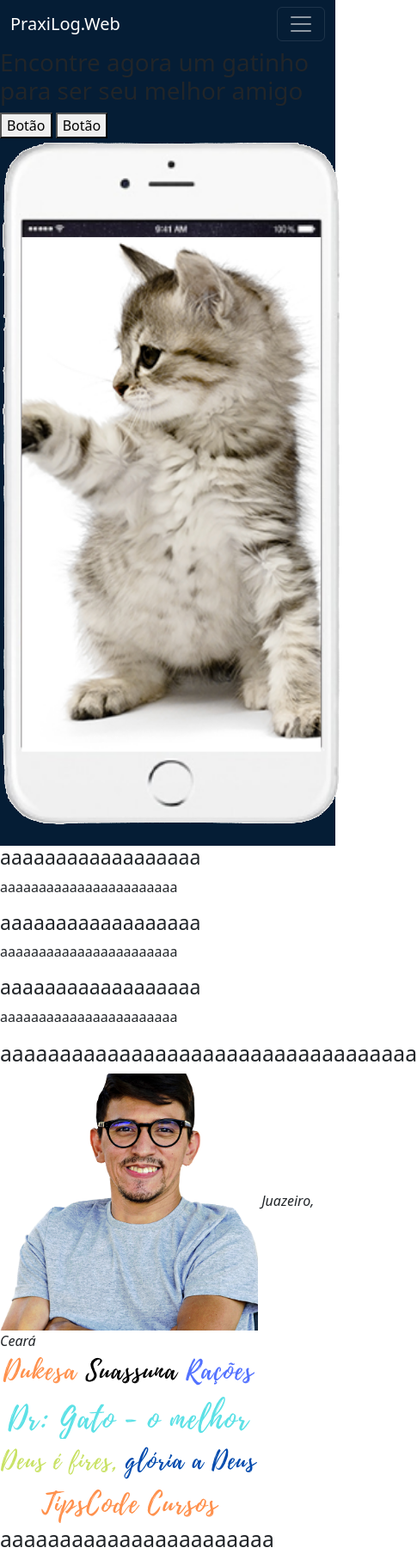
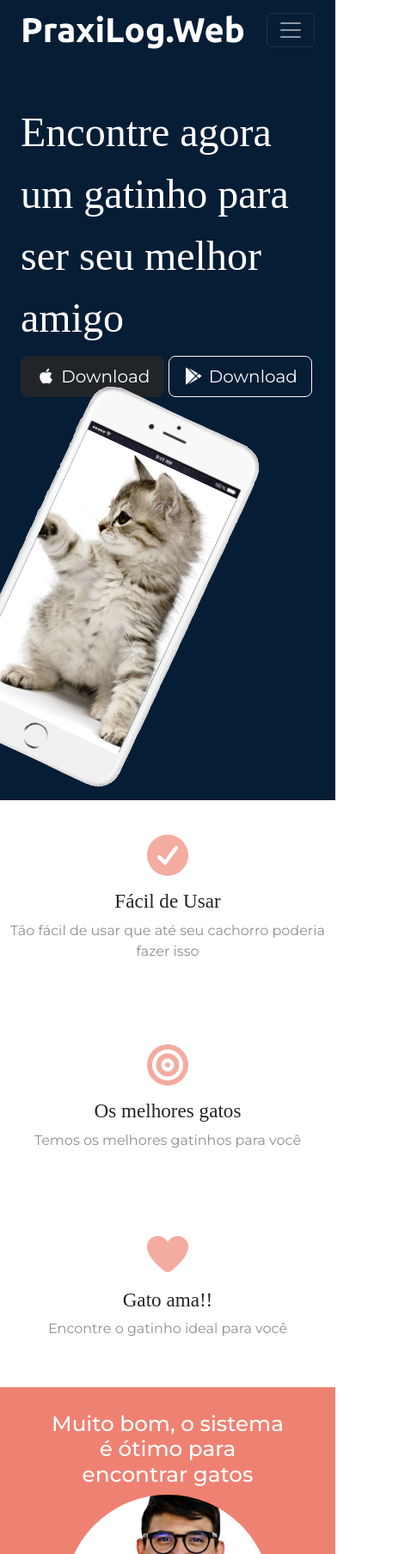
Before and after one commit to thi2u/full-stack-turbo-TipsCode, a plain HTML site: page bootstrap/dukeza/index.html in a window 390 px wide. Shown: the top 1808 px of the page at 86% size, 485 px wide, since content can reach past the window. Drawn offline with nearby package versions, Linux system fonts and the light colour scheme.

Commit message:
Atualização de estudos Finalizado módulo de Bootstrap Básico Dado início a Bootstrap Intermediário

```diff
--- a/bootstrap/dukeza/css/styles.css
+++ b/bootstrap/dukeza/css/styles.css
@@ -1,3 +1,108 @@
+/* ---------------------- TAGS ---------------------- */
+
+body{
+    font-family: "Montserrat", sans-serif;
+}
+
+h1 {
+    line-height: 1.5;
+    font-size: 3rem;
+    font-family: "Montserrat-black";
+}
+
+p{
+    color: #8f8f8f;
+}
+
+/* ---------------------- Header ---------------------- */
+
+#title figure{
+    padding: 0px;
+}
+
 #title{
     background-color: #051d35;
+    color: #fff;
+    padding-bottom: 10px;
 }
+
+#title .row{
+    margin: 0px;
+}
+
+.navbar-brand{
+    font-family: "Ubuntu", serif;
+    font-size: 2.5rem;
+    font-weight: bold;
+}
+
+.navbar{
+    padding: 0 0 3rem;
+}
+
+.nav-link{
+    font-size: 1.2rem;
+    font-family: "Montserrat", sans-serif;
+    color: #fff;
+}
+
+.title-image{
+    width: 60%;
+    transform: rotate(25deg);
+}
+
+/* ---------------------- Features ---------------------- */
+
+#features{
+    align-items: center;
+    justify-content: space-around;
+}
+
+.div-items{
+    padding: 40px 10px;
+    display: flex;
+    flex-direction: column;
+    align-items: center;
+    text-align: center;
+    justify-content: space-around;
+}
+
+.div-items i{
+    color: #ef8172ab;
+    font-size: 3rem;
+    margin-bottom: 1rem;
+}
+
+.div-items h3{
+    font-family: "Montserrat-bold";
+}
+
+.div-items:hover i{
+    color: #ef8172;
+}
+
+/* ---------------------- TESTIMONIALS & PRESS ---------------------- */
+
+#testimonials{
+    background-color: #ef8172;
+    padding: 7% 15%;
+    text-align: center;
+    color: white;
+}
+
+#testimonials img{
+    width: 240px;
+    border-radius: 100%;
+    margin-bottom: 22px;
+}
+
+#press{
+    background-color: #ef8172;
+    padding: 1%;
+    text-align: center;
+}
+
+#press img{
+    width: 15%;
+    margin: 0px 20px 20px;
+}
--- a/bootstrap/dukeza/index.html
+++ b/bootstrap/dukeza/index.html
@@ -3,14 +3,22 @@
   <head>
     <meta charset="utf-8" />
 
-    <link href="https://cdn.jsdelivr.net/npm/bootstrap@5.3.8/dist/css/bootstrap.min.css" rel="stylesheet" integrity="sha384-sRIl4kxILFvY47J16cr9ZwB07vP4J8+LH7qKQnuqkuIAvNWLzeN8tE5YBujZqJLB" crossorigin="anonymous">
-    <link rel="stylesheet" href="./css/styles.css">
+    <link href="https://cdn.jsdelivr.net/npm/bootstrap@5.3.8/dist/css/bootstrap.min.css" rel="stylesheet" integrity="sha384-sRIl4kxILFvY47J16cr9ZwB07vP4J8+LH7qKQnuqkuIAvNWLzeN8tE5YBujZqJLB" crossorigin="anonymous" />
+    <link rel="stylesheet" href="./css/styles.css" />
+
+    <!-- Fontes do Google -->
+    <link rel="preconnect" href="https://fonts.googleapis.com" />
+    <link rel="preconnect" href="https://fonts.gstatic.com" crossorigin />
+    <link href="https://fonts.googleapis.com/css2?family=Montserrat:ital,wght@0,100..900;1,100..900&family=Ubuntu:ital,wght@0,300;0,400;0,500;0,700;1,300;1,400;1,500;1,700&display=swap" rel="stylesheet" />
+    <!-- Fim Fontes do Google -->
+
+    <link rel="stylesheet" href="https://cdnjs.cloudflare.com/ajax/libs/font-awesome/7.0.1/css/all.min.css" integrity="sha512-2SwdPD6INVrV/lHTZbO2nodKhrnDdJK9/kg2XD1r9uGqPo1cUbujc+IYdlYdEErWNu69gVcYgdxlmVmzTWnetw==" crossorigin="anonymous" referrerpolicy="no-referrer" />
 
     <title>Dukeza</title>
   </head>
   <body>
-    <header id="title">
-        <div>
+    <header id="title" style="width: 100%">
+        <div class="container">
                 <!--navbar-->
             <nav class="navbar navbar-expand-lg navbar-dark">
                 <div class="container-fluid">
@@ -20,7 +28,7 @@
                     </button>
 
                     <div class="collapse navbar-collapse" id="navbarTogglerDemo01">
-                            <ul class="navbar-nav" style="align-self: center;">
+                        <ul class="navbar-nav">
                             <li class="nav-item">
                                 <a class="nav-link">
                                     Home
@@ -48,48 +56,76 @@
 
             <!-- Título -->
             <div class="row">
-                    <div class="col-lg-6">
+                    <div class="col-lg-6 col-md-6 col-sm-6">
                         <h1>Encontre agora um gatinho para ser seu melhor amigo</h1>
-                        <button type="button">
-                            Botão
+                        <button type="button" class="btn btn-dark btn-lg">
+                            <i class="fa-brands fa-apple"></i>
+                            Download
                         </button>
-                        <button type="button">
-                            Botão
+                        <button type="button" class="btn btn-outline-light btn-lg">
+                            <i class="fa-brands fa-google-play"></i>
+                            Download
                         </button>
                     </div>
 
-                    <figure class="col-lg-6">
-                        <img src="./img/Gatinho.png" alt="Gatinho Feliz" />
+                    <figure class= "col-lg-6 col-md-6 col-sm-6">
+                        <img src="./img/Gatinho.png" alt="Gatinho Feliz" class="title-image"/>
                     </figure>
             </div>
         </div>
     </header>
 
-    <section id="features">
-        <h3>aaaaaaaaaaaaaaaaaa</h3>
-        <p>aaaaaaaaaaaaaaaaaaaaaaa</p>
+    <section id="features" class="row">
+        <div class="div-items col-lg-4 col-md-3">
+            <i class="fa-notdog fa-solid fa-check-circle"></i>
+            <h3>Fácil de Usar</h3>
+            <p>Tão fácil de usar que até seu cachorro poderia fazer isso</p>
+        </div>
 
-        <h3>aaaaaaaaaaaaaaaaaa</h3>
-        <p>aaaaaaaaaaaaaaaaaaaaaaa</p>
+        <div class="div-items col-lg-4 col-md-3">
+            <i class="fa-sharp fa-solid fa-bullseye"></i>
+            <h3>Os melhores gatos</h3>
+            <p>Temos os melhores gatinhos para você</p>
+        </div>
 
-        <h3>aaaaaaaaaaaaaaaaaa</h3>
-        <p>aaaaaaaaaaaaaaaaaaaaaaa</p>
+        <div class="div-items col-lg-4 col-md-3">
+            <i class="fa-solid fa-heart"></i>
+            <h3>Gato ama!!</h3>
+            <p>Encontre o gatinho ideal para você</p>
+        </div>
     </section>
 
     <section id="testimonials">
 
-        <h2>aaaaaaaaaaaaaaaaaaaaaaaaaaaaaaaaaaa</h2>
-        <img src="img/Alisson.png" alt="Alisson" />
+        <h2>Muito bom, o sistema é ótimo para encontrar gatos</h2>
+        <img src="img/Alisson.png" alt="Alisson" /><br />
         <em>Juazeiro, Ceará</em>
 
     </section>
 
-    <section id="press">
-
-        <img src="img/1.png" alt="logo1" />
-        <img src="img/2.png" alt="logo2" />
-        <img src="img/3.png" alt="logo3" />
-        <img src="img/4.png" alt="logo4" />
+    <section id="press" class="carousel slide">
+        <div class="carousel-inner">
+            <div class="carousel-item active">
+                <img src="img/1.png" alt="logo1" class="d-block w-25" />
+            </div>
+            <div class="carousel-item active">
+                <img src="img/2.png" alt="logo2" class="d-block w-25" />
+            </div>
+            <div class="carousel-item active">
+                <img src="img/3.png" alt="logo3" class="d-block w-25" />
+            </div>
+            <div class="carousel-item active">
+                <img src="img/4.png" alt="logo4" class="d-block w-25" />
+            </div>
+            <button type="button" class="carousel-control-prev">
+                <span class="carousel-control-prev-icon"></span>
+                <span class="visually-hidden">Anterior</span>
+            </button>
+            <button type="button" class="carousel-control-prev">
+                <span class="carousel-control-prev-icon"></span>
+                <span class="visually-hidden">Próximo</span>
+            </button>
+        </div>
 
     </section>
 
```
Lines whose indentation alone changed are shown as unchanged.
